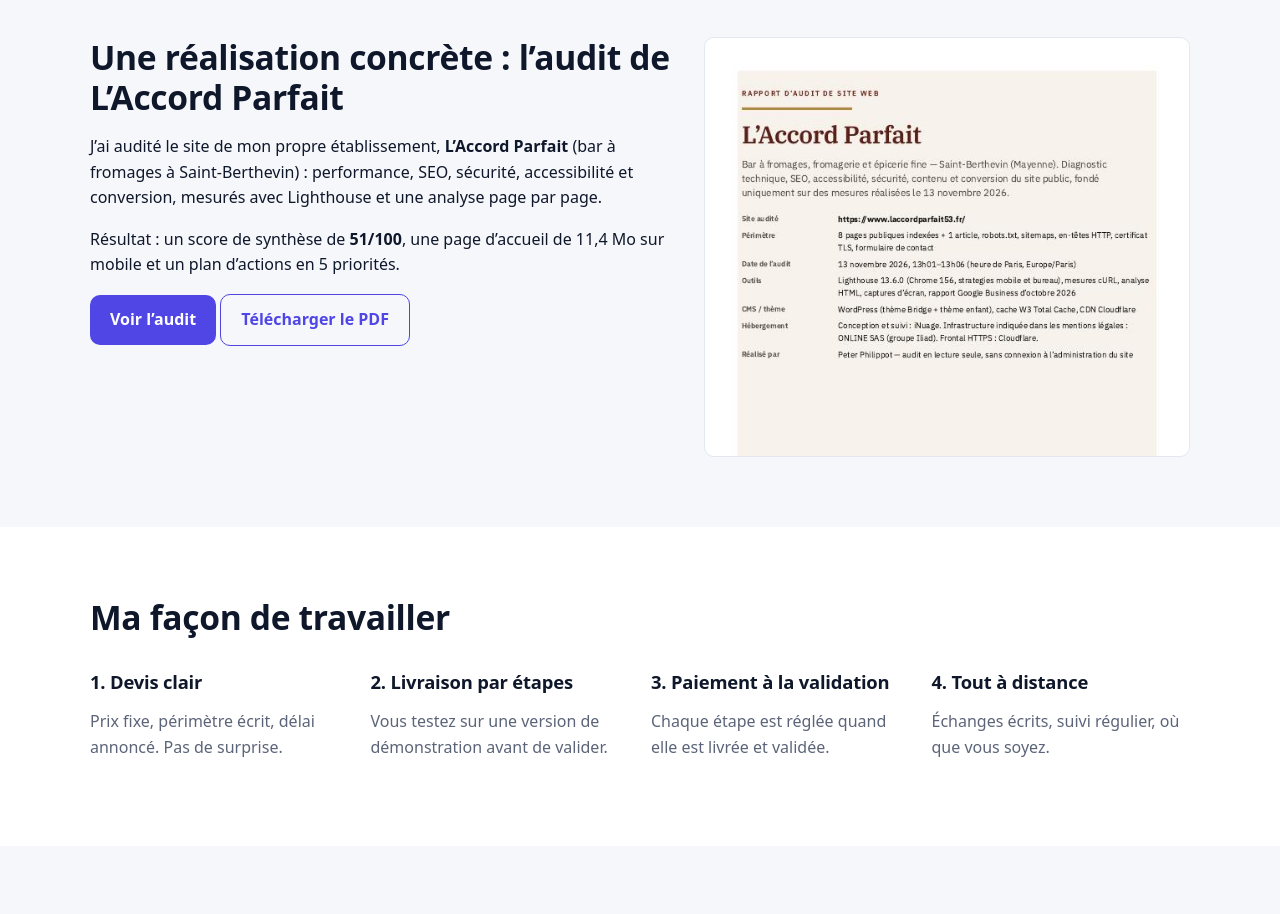
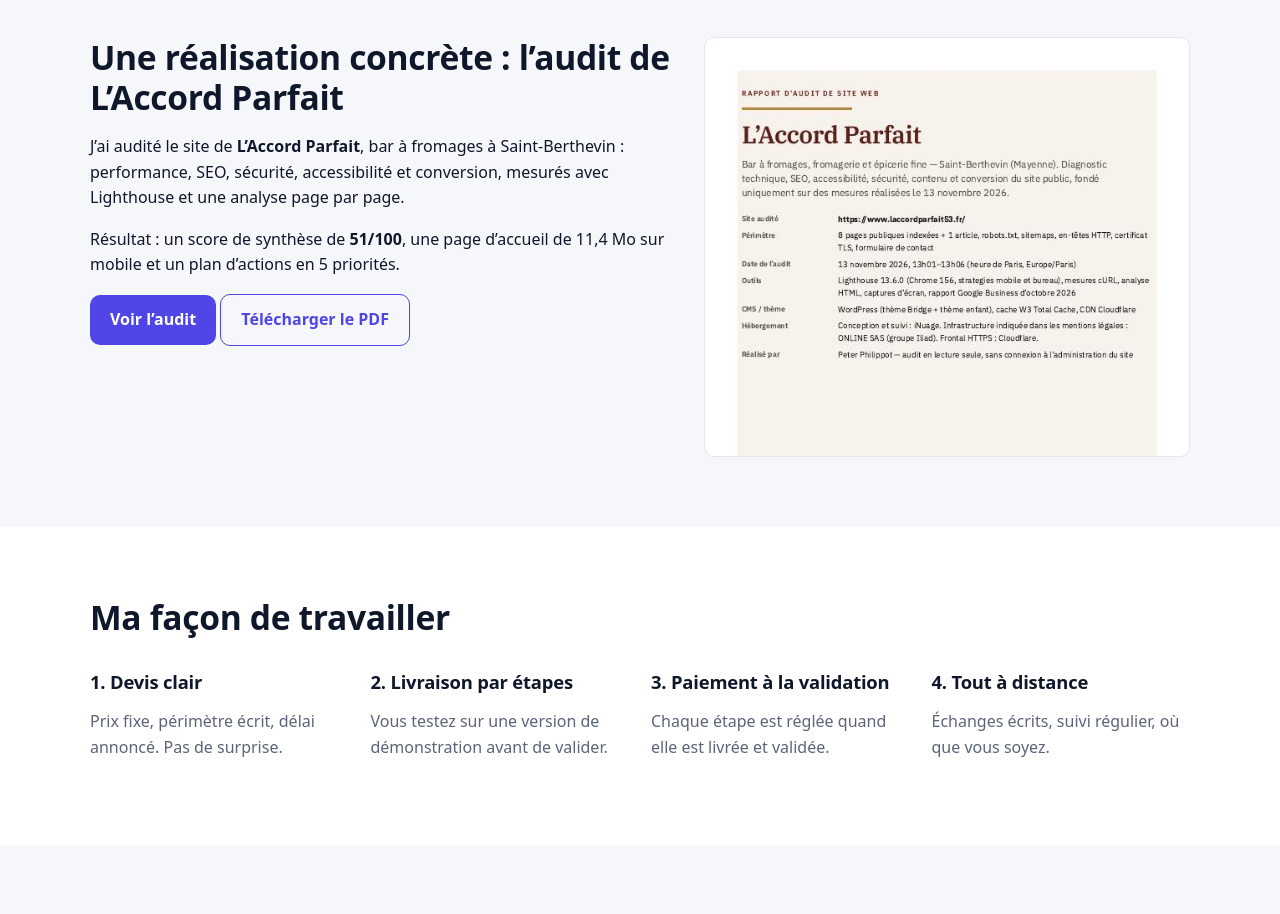
Before and after one commit to pitttpittt/pitttpittt.github.io, a plain HTML site: page index.html in a window 1280 px wide. Shown: the part 4220-5134 px from the top of the page. Drawn offline with Linux system fonts and the light colour scheme.

Commit message:
Neutralise le libellé de l’audit L’Accord Parfait sur les pages du portfolio

```diff
--- a/index.html
+++ b/index.html
@@ -27,7 +27,7 @@ Désolé, votre navigateur ne peut pas lire cette vidéo.
 <p class="credit">Musique : « Funky Chunk » – Kevin MacLeod (incompetech.com), licence <a href="https://creativecommons.org/licenses/by/4.0/" target="_blank" rel="noopener">CC BY 4.0</a>.</p>
 </div>
 </div></div></section>
-<section><div class="wrap split"><div><h2>Une réalisation concrète : l’audit de L’Accord Parfait</h2><p>J’ai audité le site de mon propre établissement, <strong>L’Accord Parfait</strong> (bar à fromages à Saint-Berthevin) : performance, SEO, sécurité, accessibilité et conversion, mesurés avec Lighthouse et une analyse page par page.</p>
+<section><div class="wrap split"><div><h2>Une réalisation concrète : l’audit de L’Accord Parfait</h2><p>J’ai audité le site de <strong>L’Accord Parfait</strong>, bar à fromages à Saint-Berthevin : performance, SEO, sécurité, accessibilité et conversion, mesurés avec Lighthouse et une analyse page par page.</p>
 <p>Résultat : un score de synthèse de <strong>51/100</strong>, une page d’accueil de 11,4 Mo sur mobile et un plan d’actions en 5 priorités.</p><p><a class="btn" href="realisations.html">Voir l’audit</a> <a class="btn ghost" href="assets/docs/audit-laccord-parfait.pdf" download style="color:var(--acc)">Télécharger le PDF</a></p></div>
 <div class="shot"><img src="assets/img/audit-page-01.jpg" alt="Première page du rapport d’audit" loading="lazy" data-zoom></div></div></section>
 <section style="background:#fff"><div class="wrap"><div class="sec-head"><h2>Ma façon de travailler</h2></div><div class="grid g4">
```
Also changed, not shown: 404.html (+1 -1 lines), realisations.html (+1 -1 lines).
